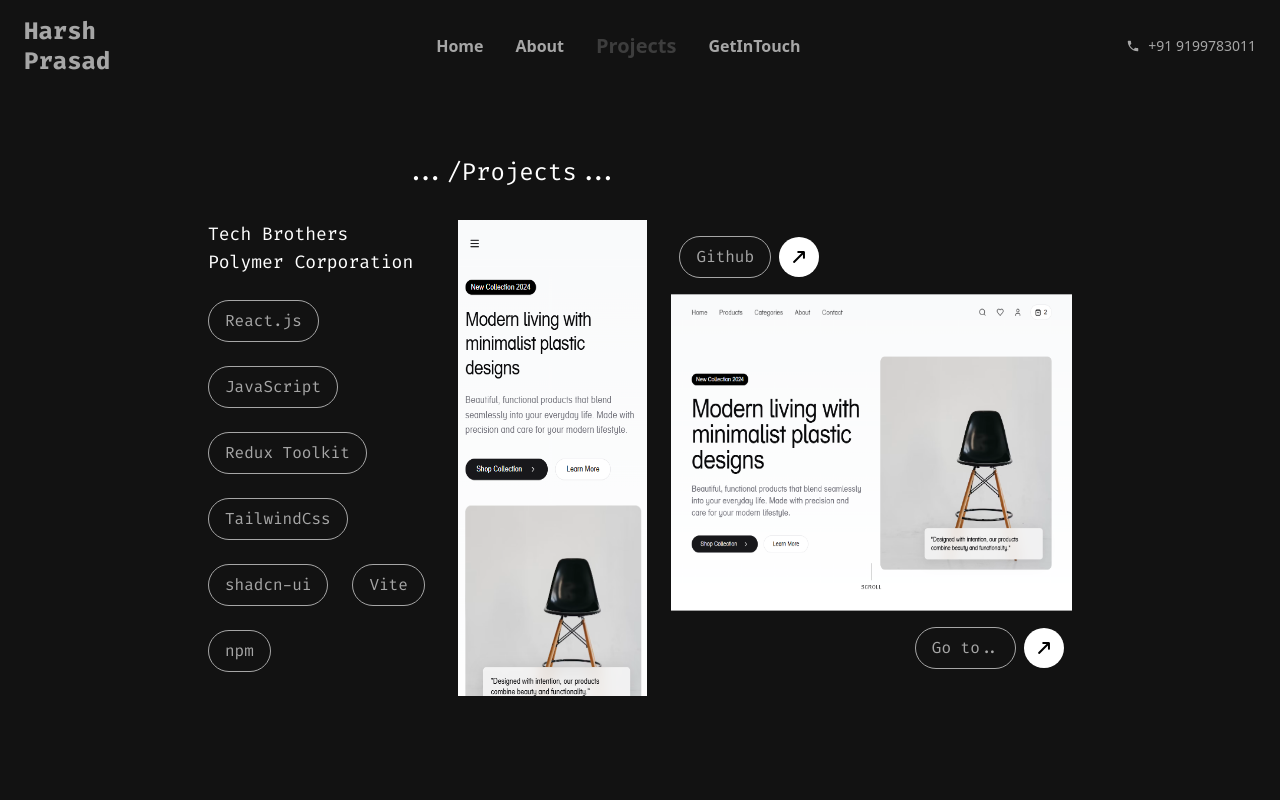
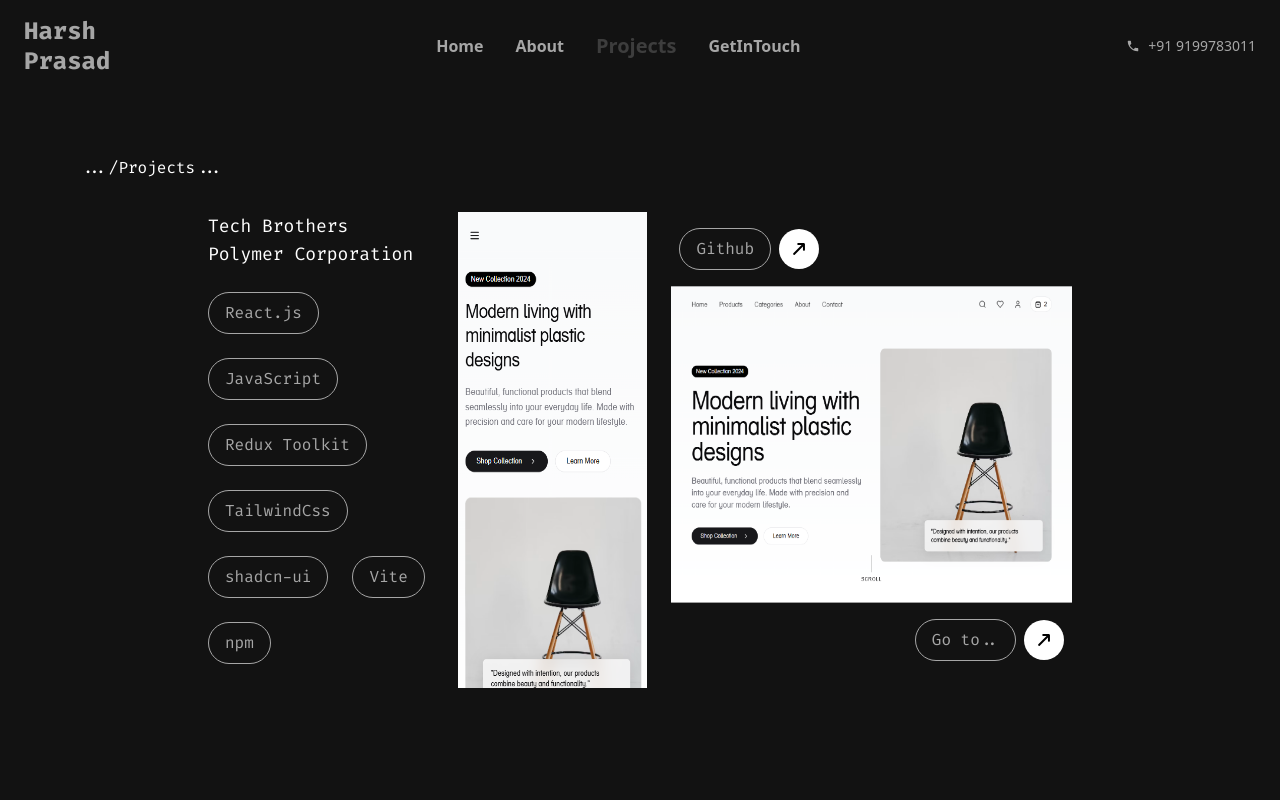
Before and after one commit to Harsh-P30/PortfolioHarsh, a React (Vite) app: page /projects in a window 1280 px wide. Shown: the top 800 px of the page. Built offline with nearby package versions, Linux system fonts and the light colour scheme.

Commit message:
add loading='lazy' on images

```diff
--- a/src/Pages/Projects.jsx
+++ b/src/Pages/Projects.jsx
@@ -19,7 +19,7 @@ function Projects() {
 
 
       <div className='p-16 lg:px-28'>
-        <h1 className='text-white font-fira text-sm sm:text-2xl text-center sm:relative right-32 pb-8' >.../Projects...</h1>
+        <h1 className='text-white font-fira text-sm sm:text-base  sm:relative right-32 pb-8' >.../Projects...</h1>
 
 
         <div id='tbpc' className=' gap-6 text-white text-xs sm:text-base md:flex w-full'>
```
